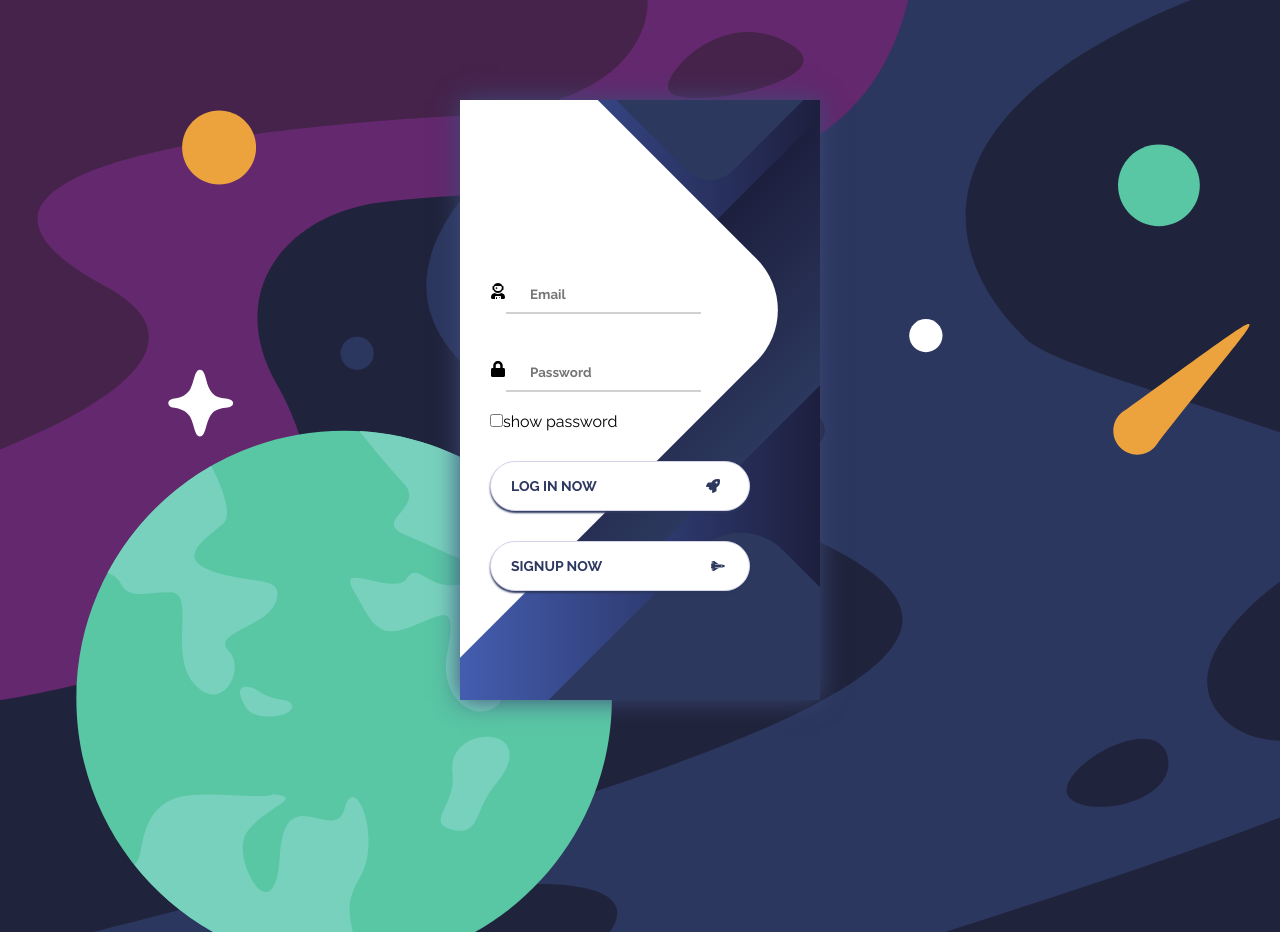
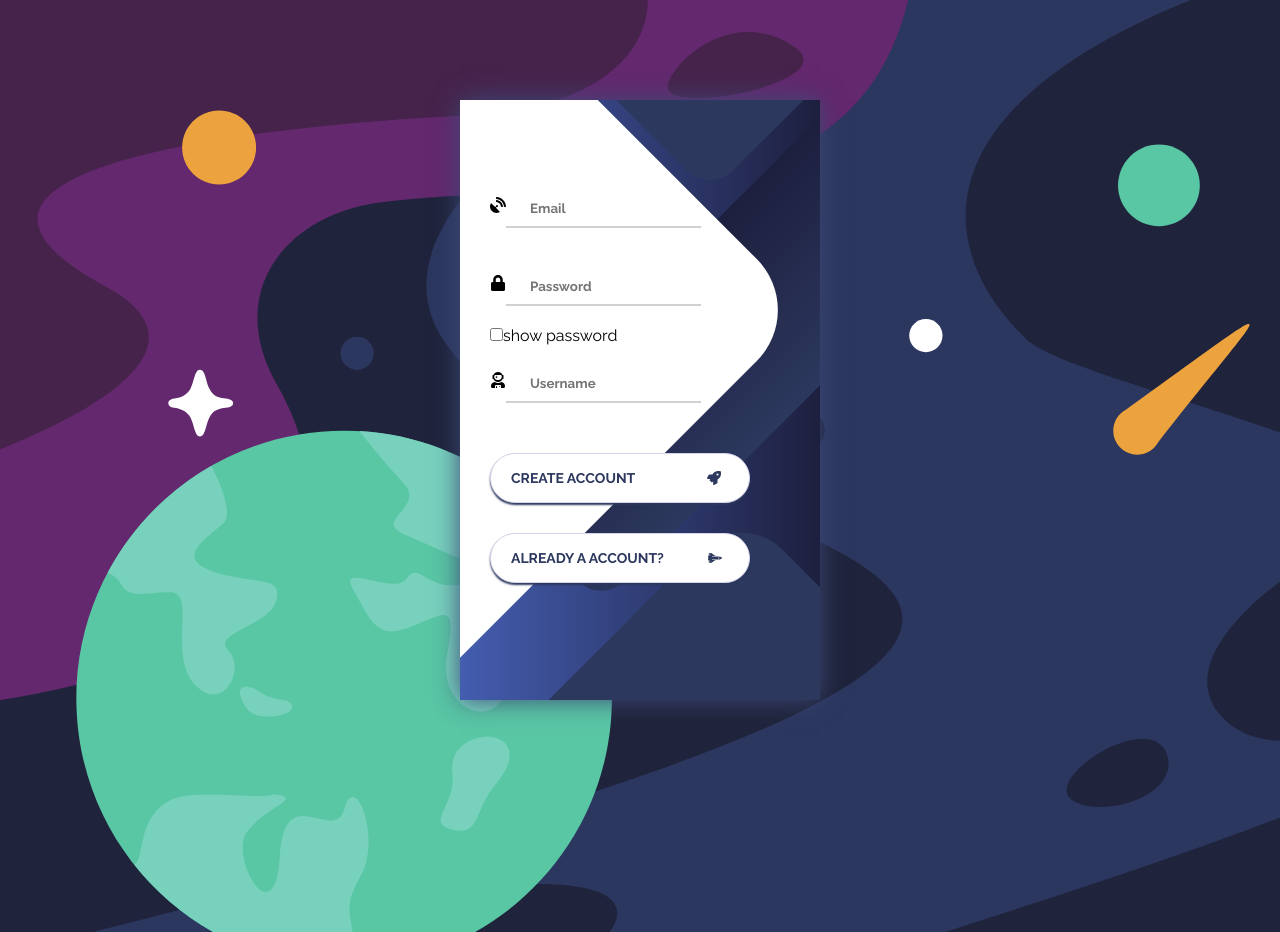
Before and after one commit to acharlas/42-transcendence, a React (Create React App) app in the folder front/react/: page /signup in a window 1280 px wide. Built offline with nearby package versions, Linux system fonts and the light colour scheme.

Commit message:
route et backward okay :)

```diff
--- a/front/react/package.json
+++ b/front/react/package.json
@@ -12,6 +12,7 @@
     "react": "^18.0.0",
     "react-dom": "^18.0.0",
     "react-icons": "^4.4.0",
+    "react-router-dom": "^6.3.0",
     "react-scripts": "5.0.1",
     "three": "^0.142.0",
     "web-vitals": "^2.1.4"
--- a/front/react/src/App.js
+++ b/front/react/src/App.js
@@ -1,19 +1,22 @@
 import { AdaptiveDpr, OrbitControls, Stars, Stats } from "@react-three/drei";
 import { Canvas } from "@react-three/fiber";
 import React, { useState } from "react";
+import { useNavigate } from "react-router-dom";
 import Box from "./componants/Box";
 import Plane from "./componants/Plane";
-import loginService from "./login/Login_page_component";
 import "./style.css";
 
 function App() {
-  let signinStatus = loginService.useSigninStatus(
-    window.sessionStorage.getItem("Token") === null ? false : true
-  );
+  let navigate = useNavigate();
 
-  return signinStatus.isSignin === true ? (
+  const goSignin = () => {
+    window.sessionStorage.clear("Token");
+    navigate("/");
+  };
+
+  return (
     <div>
-      <button id="logout" onClick={signinStatus.Signout}>
+      <button id="logout" onClick={goSignin}>
         Signout
       </button>
       <div id="game">
@@ -28,10 +31,6 @@ function App() {
         </Canvas>
       </div>
     </div>
-  ) : (
-    <div>
-      <loginService.LoginPage Status={signinStatus} />
-    </div>
   );
 }
 export default App;
--- a/front/react/src/index.js
+++ b/front/react/src/index.js
@@ -1,10 +1,19 @@
 import React from "react";
 import ReactDOM from "react-dom/client";
+import { BrowserRouter, Route, Routes } from "react-router-dom";
 import App from "./App";
+import SigninForm from "./login/signin_component";
+import SignupForm from "./login/signup_component";
 
 const root = ReactDOM.createRoot(document.getElementById("root"));
 root.render(
   <React.StrictMode>
-    <App />
+    <BrowserRouter>
+      <Routes>
+        <Route path="/" element={<SigninForm />} />
+        <Route path="/signup" element={<SignupForm />} />
+        <Route path="/game" element={<App />} />
+      </Routes>
+    </BrowserRouter>
   </React.StrictMode>
 );
--- a/front/react/src/login/Login_page_component.js
+++ /dev/null
@@ -1,54 +0,0 @@
-import "../style.css";
-import "./login_style.css";
-import SigninForm from "./signin_component";
-import { useState } from "react";
-import SignupForm from "./signup_component";
-
-function useSigninStatus(status) {
-  const [isSignin, setSignin] = useState(status);
-  const [isSignupState, setSignupState] = useState(status);
-
-  function SignupState() {
-    setSignupState(true);
-  }
-
-  function SigninState() {
-    setSignupState(false);
-  }
-
-  function Signin() {
-    setSignin(true);
-  }
-
-  function Signout() {
-    window.sessionStorage.removeItem("Token");
-    setSignin(false);
-  }
-
-  return {
-    isSignupState,
-    SignupState,
-    SigninState,
-    isSignin,
-    Signin,
-    Signout,
-  };
-}
-
-function LoginPage({ Status }) {
-  return (
-    <div>
-      {Status.isSignupState === true ? (
-        <div>
-          <SignupForm status={Status} />
-        </div>
-      ) : (
-        <div>
-          <SigninForm status={Status} />
-        </div>
-      )}
-    </div>
-  );
-}
-
-export default { useSigninStatus, LoginPage };
--- a/front/react/src/login/signin_component.js
+++ b/front/react/src/login/signin_component.js
@@ -8,17 +8,27 @@ import {
   FaSpaceShuttle,
   FaLock,
 } from "react-icons/fa";
+import { useNavigate } from "react-router-dom";
 
-export default function SigninForm({ status }) {
+export default function SigninForm() {
   const [newEmail, setNewEmail] = useState("");
   const [newPass, setNewPass] = useState("");
   const [ErrorMessage, setErrorMessage] = useState("");
+  let navigate = useNavigate();
 
   const HandleEmailChange = (event) => {
     setNewEmail(event.target.value);
   };
   const HandlePassChange = (event) => {
     setNewPass(event.target.value);
+  };
+
+  const goSignup = () => {
+    navigate("/signup");
+  };
+
+  const goGame = () => {
+    navigate("/game");
   };
 
   const addUser = async (event) => {
@@ -36,9 +46,9 @@ export default function SigninForm({ status }) {
         password: newPass,
       });
       window.localStorage.setItem("Token", token);
-      status.Signin();
       setNewEmail("");
       setNewPass("");
+      goGame();
     } catch (e) {
       console.log({ e });
       setErrorMessage("wrong username or password");
@@ -96,10 +106,7 @@ export default function SigninForm({ status }) {
                 <span className="button__text">Log In Now</span>
                 <FaRocket className="login__icon" />
               </button>
-              <button
-                className="button login__submit"
-                onClick={status.SignupState}
-              >
+              <button className="button login__submit" onClick={goSignup}>
                 <span className="button__text">Signup Now</span>
                 <FaSpaceShuttle className="login__icon" />
               </button>
--- a/front/react/src/login/signup_component.js
+++ b/front/react/src/login/signup_component.js
@@ -9,12 +9,14 @@ import {
   FaLock,
   FaSatelliteDish,
 } from "react-icons/fa";
+import { useNavigate } from "react-router-dom";
 
-export default function SignupForm({ status }) {
+export default function SignupForm() {
   const [newEmail, setNewEmail] = useState("");
   const [newPass, setNewPass] = useState("");
   const [newUsername, setNewUsername] = useState("");
   const [ErrorMessage, setErrorMessage] = useState([]);
+  let navigate = useNavigate();
 
   const HandleEmailChange = (event) => {
     setNewEmail(event.target.value);
@@ -25,6 +27,14 @@ export default function SignupForm({ status }) {
 
   const HandleUsernameChange = (event) => {
     setNewUsername(event.target.value);
+  };
+
+  const goSignin = () => {
+    navigate("/");
+  };
+
+  const goGame = () => {
+    navigate("/game");
   };
 
   const createUser = async (event) => {
@@ -43,11 +53,10 @@ export default function SignupForm({ status }) {
         username: newUsername,
       });
       window.sessionStorage.setItem("Token", token);
-      status.Signin();
-      status.SigninState();
       setNewEmail("");
       setNewPass("");
       setNewUsername("");
+      goGame();
     } catch (e) {
       console.log({ e });
       if (e.response.data.statusCode == 400)
@@ -129,10 +138,7 @@ export default function SignupForm({ status }) {
                 <span className="button__text">Create account</span>
                 <FaRocket className="signup__icon" />
               </button>
-              <button
-                className="button login__submit"
-                onClick={status.SigninState}
-              >
+              <button className="button login__submit" onClick={goSignin}>
                 <span className="button__text">Already a account?</span>
                 <FaSpaceShuttle className="signin__icon" />
               </button>
```
